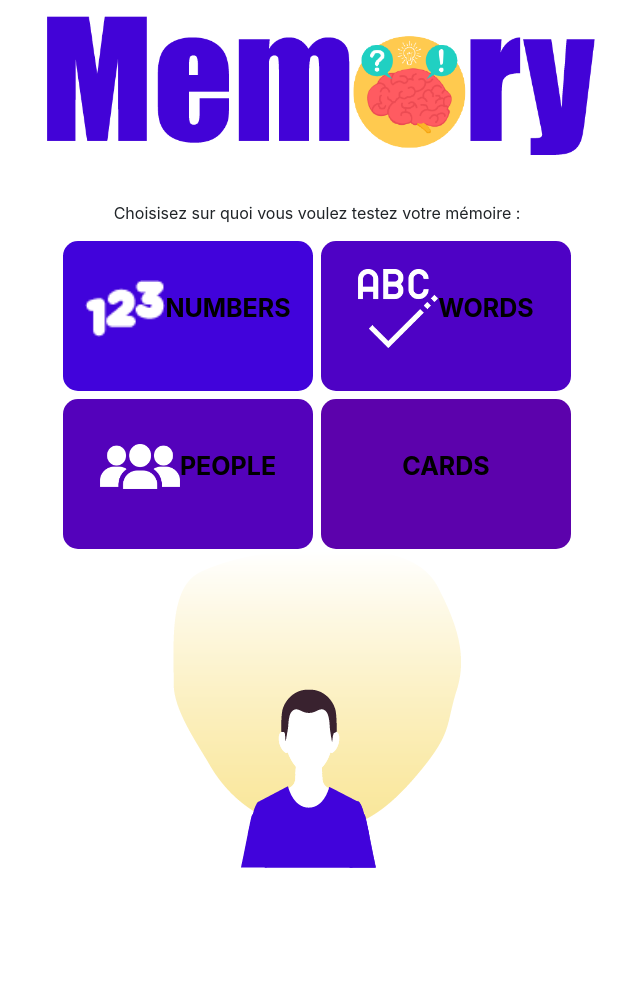
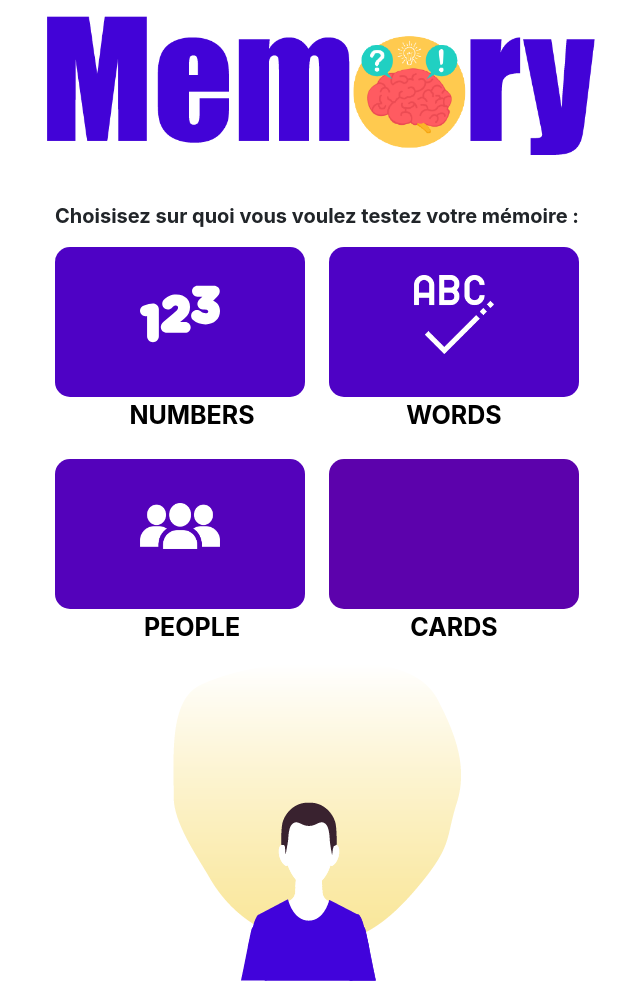
Before and after one commit to Mr-Personne/Memory, a Symfony app: template templates/default/index.html.twig in a window 1280 px wide. Shown: the whole page, without its empty margins (323-963 px from the left). Before the commit the page ends 868 px from the top, so only its background shows below. Run offline with Twig, Linux system fonts and the light colour scheme; the template is opened without the code that fills it, so the values that code supplies are empty; some libraries are stand-ins or nearby versions.

Commit message:
changed disposition of buttons/text, added cols

```diff
--- a/templates/default/index.html.twig
+++ b/templates/default/index.html.twig
@@ -23,30 +23,38 @@
 <div class="container-fluid">
     <div class="container">
         <div class="row">
-            <div class="col-12 text-center">
+            <div class="col-12 col-lg-6 offset-lg-3 text-center main-menu-text">
                 <p>Choisisez sur quoi vous voulez testez votre mémoire :</p>
             </div>
         </div>
         <div id="main-menu" class="row">
-            <div class="col-6 offset-3 text-center d-flex justify-content-center mb-2">
-                <div class="main-button text-center bg-color-1 mr-2">
-                    <p><a href="{{ path('numbers_setup') }}"><img src="/images/123-numbers.png" alt="icone chiffres"></a></p>
+            <div class="col-12 col-lg-6 offset-lg-3 text-center d-flex justify-content-center mb-2">
+                <div>
+                    <div class="main-button text-center bg-color-2 mr-4">
+                        <p><a href="{{ path('numbers_setup') }}"><img src="/images/123-numbers.svg" alt="icone chiffres"></a></p>
+                    </div>
                     <p><a href="{{ path('numbers_setup') }}">Numbers</a></p>
                 </div>
 
-                <div class="main-button text-center bg-color-2">
-                    <p><a href="{{ path('words_setup') }}"><img src="/images/words-icon.png" alt="icone ABC"></a></p>
+                <div>
+                    <div class="main-button text-center bg-color-2">
+                        <p><a href="{{ path('words_setup') }}"><img src="/images/words-icon.png" alt="icone ABC"></a></p>
+                    </div>
                     <p><a href="{{ path('words_setup') }}">Words</a></p>
                 </div>
             </div>
-            <div class="col-6 offset-3 text-center d-flex justify-content-center">
-                <div class="main-button text-center bg-color-3 mr-2">
-                    <p><a href="{{ path('people_setup') }}"><img src="/images/people.png" alt="icone personnes"></a></p>
+            <div class="col-12 col-lg-6 offset-lg-3 text-center d-flex justify-content-center">
+                <div>
+                    <div class="main-button text-center bg-color-3 mr-4">
+                        <p><a href="{{ path('people_setup') }}"><img src="/images/people.png" alt="icone personnes"></a></p>
+                    </div>
                     <p><a href="{{ path('people_setup') }}">People</a></p>
                 </div>
 
-                <div class="main-button text-center bg-color-4">
-                    {# <p><a href="#"><img src="/images/memory-logo-title.png" alt="header : memory" class="w-50"></a></p> #}
+                <div>
+                    <div class="main-button text-center bg-color-4">
+                        {# <p><a href="#"><img src="/images/memory-logo-title.png" alt="header : memory" class="w-50"></a></p> #}
+                    </div>
                     <p><a href="#">Cards</a></p>
                 </div>
             </div>
```
